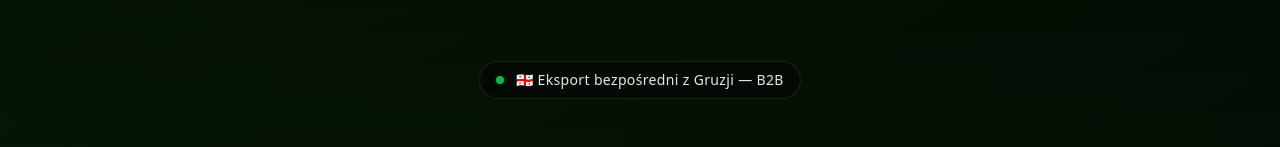
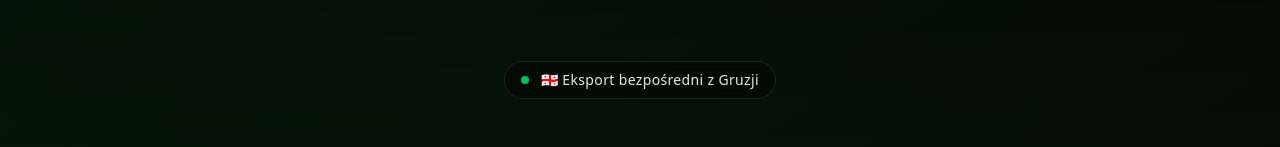
Before and after one commit to wojsczykantoni-cloud/AgroGeoPol, a Next.js app: page / in a window 1280 px wide. Shown: the part 157-304 px from the top of the page. Built offline with nearby package versions, Linux system fonts and the light colour scheme.

Commit message:
fix: usun B2B z badge hero

```diff
--- a/src/components/home/Hero.tsx
+++ b/src/components/home/Hero.tsx
@@ -50,7 +50,7 @@ export default function Hero() {
         <div className="inline-flex items-center gap-3 px-4 py-2 rounded-full border border-white/10 bg-black/40 backdrop-blur-sm mb-8 animate-fade-in" style={{ animationDelay: '100ms' }}>
           <span className="w-2 h-2 rounded-full bg-green-500 animate-pulse"></span>
           <span className="text-sm font-medium tracking-wide text-gray-200">
-            🇬🇪 Eksport bezpośredni z Gruzji — B2B
+            🇬🇪 Eksport bezpośredni z Gruzji
           </span>
         </div>
 
```
